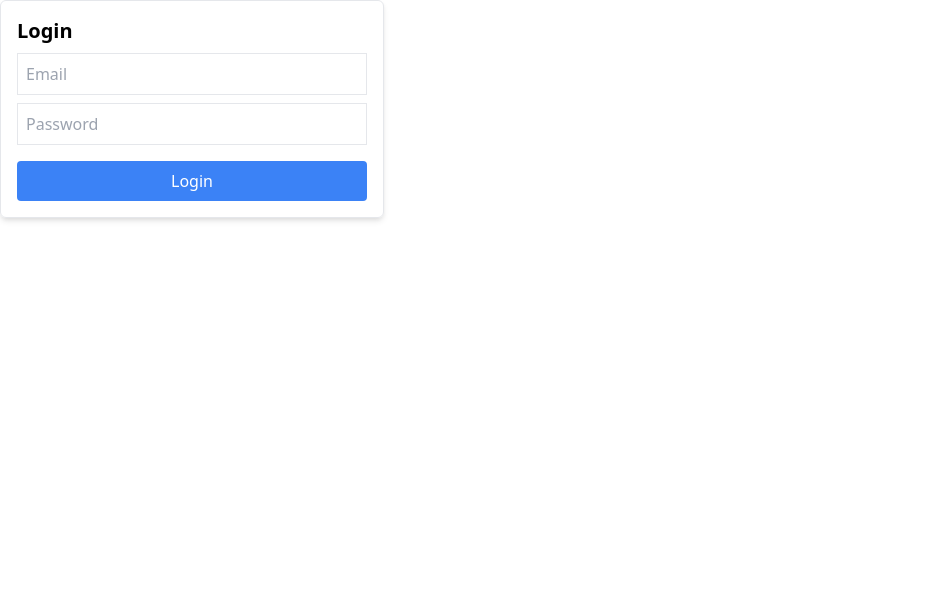
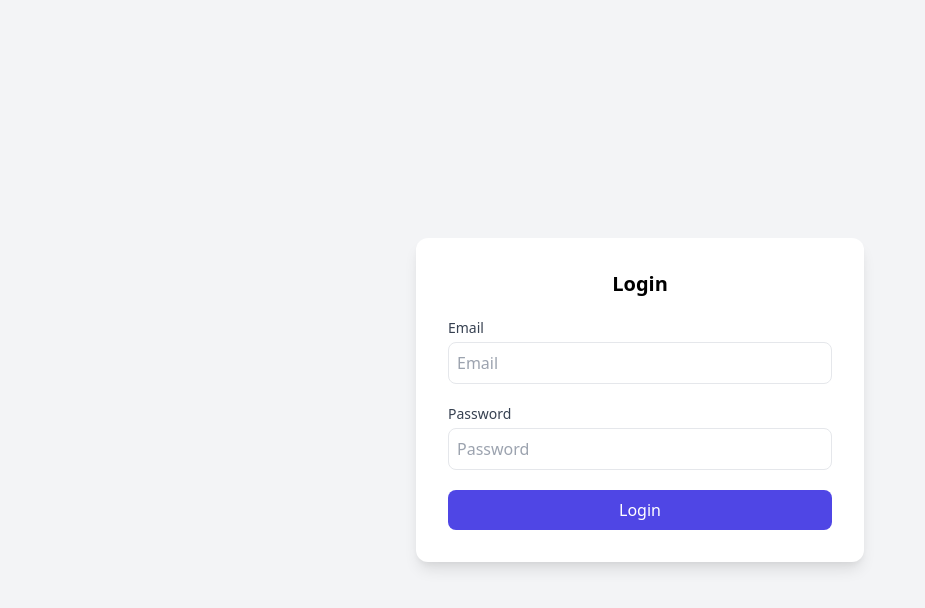
Before and after one commit to rs-duynh/scoring-system, a React (Create React App) app: page /login in a window 1280 px wide. Shown: the top 608 px of the page, without its empty margins (0-925 px from the left). Built offline with nearby package versions, Linux system fonts and the light colour scheme.

Commit message:
change UI login

```diff
--- a/src/components/Login.tsx
+++ b/src/components/Login.tsx
@@ -38,31 +38,44 @@ const Login = () => {
   };
 
   return (
-    <div className="flex flex-col p-4 w-96 border rounded-md shadow-md">
-      <h2 className="text-xl font-bold">Login</h2>
-      {error && <div className="text-red-500 mb-2">{error}</div>}
+    <div className="min-h-screen flex bg-gray-100 items-center justify-center p-4 ">
+      <div className="max-w-md w-full bg-white rounded-xl shadow-lg p-8">
+        <h2 className="text-xl font-bold text-center">Login</h2>
+        {error && <div className="text-red-500 my-3 text-center">{error}</div>}
+        <div className='mt-5'>
+        <label className="block text-sm font-medium text-gray-700 mb-1" htmlFor="email">Email</label>
           <input
-        className="border p-2 mt-2"
+            id="email"
+            className="border p-2 w-full focus:ring-2 focus:ring-indigo-500 focus:border-indigo-500 outline-none transition-all rounded-lg"
             type="email"
             placeholder="Email"
             value={email}
             onChange={(e) => setEmail(e.target.value)}
           />
+        </div>
+        <div className='mt-5'>
+          <label className="block text-sm font-medium text-gray-700 mb-1" htmlFor="password">Password</label>
           <input
-        className="border p-2 mt-2"
+            id="password"
+            className="border p-2 w-full focus:ring-2 focus:ring-indigo-500 focus:border-indigo-500 outline-none transition-all rounded-lg"
             type="password"
             placeholder="Password"
             value={password}
             onChange={(e) => setPassword(e.target.value)}
           />
+        </div>
+        <div className='mt-5'>
           <button
-        className="bg-blue-500 text-white p-2 mt-4 rounded disabled:bg-blue-300"
+            className="bg-blue-500 text-white p-2 rounded disabled:bg-blue-300 w-full bg-indigo-600 hover:bg-indigo-700 rounded-lg transition-colors"
             onClick={handleLogin}
             disabled={loading}
           >
             {loading ? 'Logging in...' : 'Login'}
           </button>
         </div>
+
+      </div>
+    </div>
   );
 };
 
```
Lines whose indentation alone changed are shown as unchanged.
